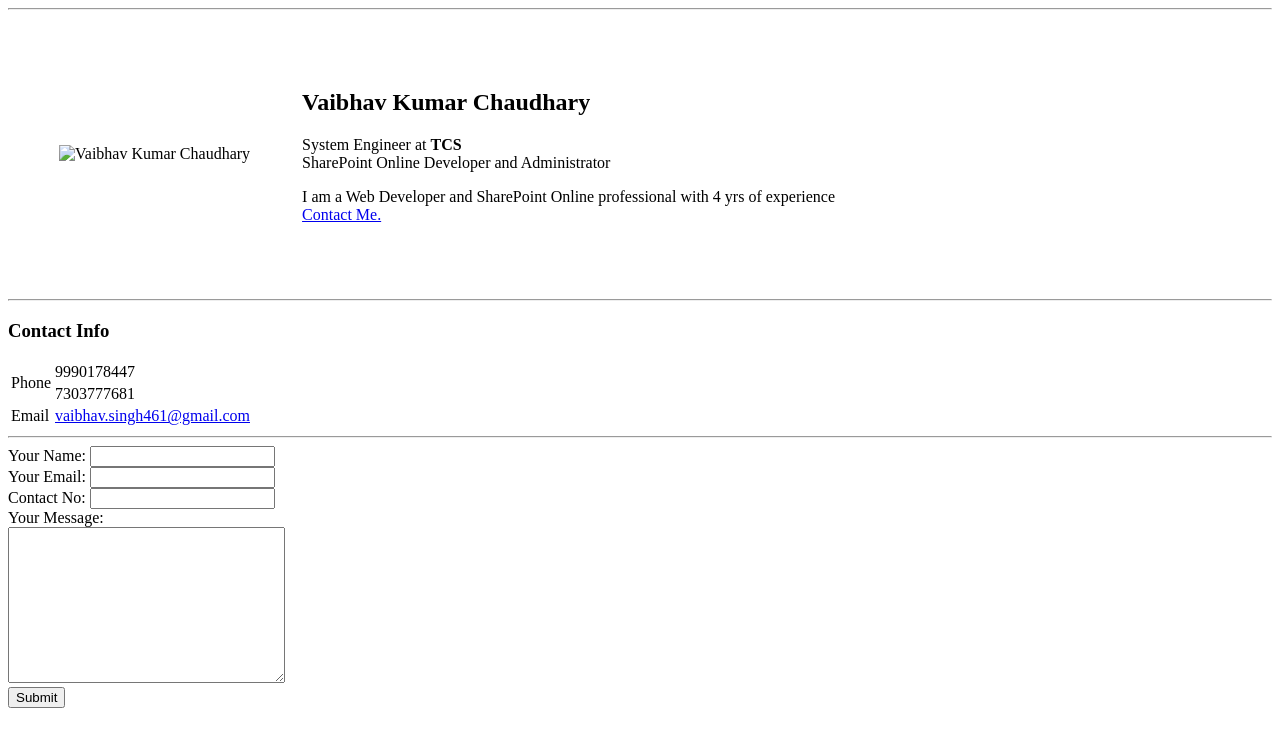
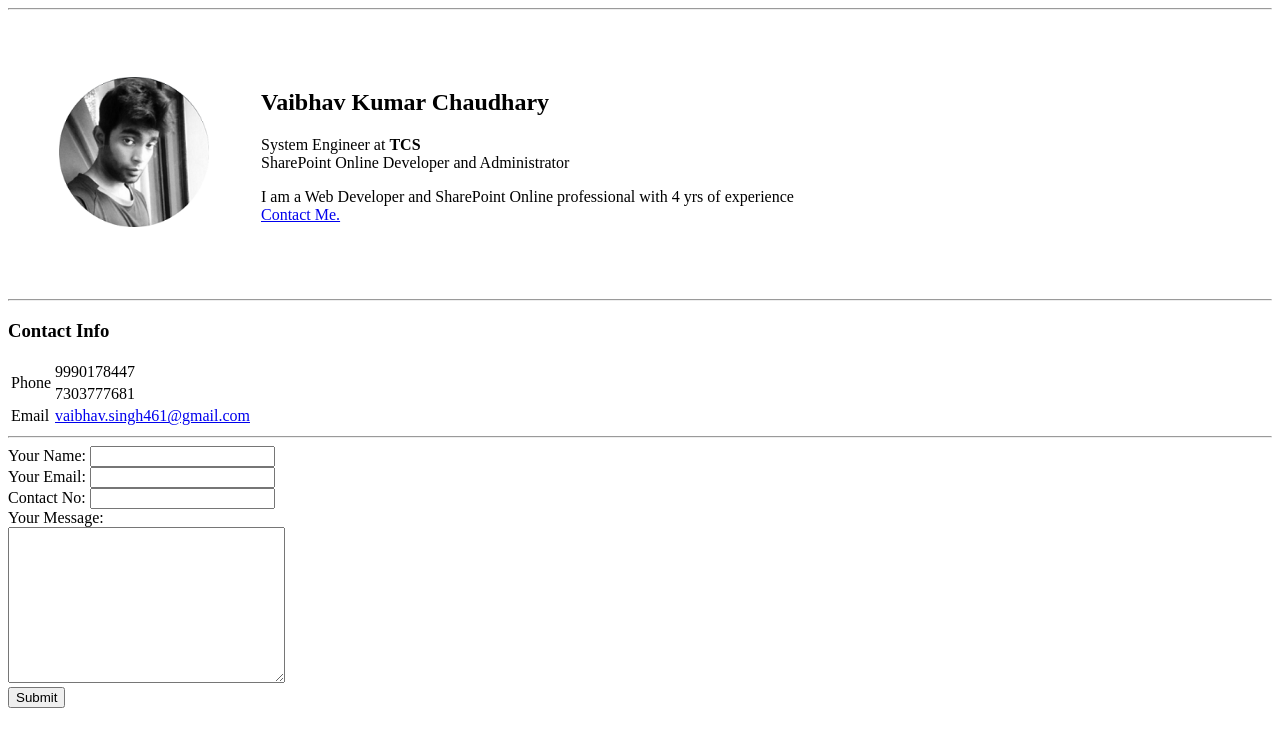
Before and after one commit to irksmbrawler/Personal-Site, a plain HTML site: page Formlink.html in a window 1280 px wide. Drawn offline with Linux system fonts and the light colour scheme.

Commit message:
Update Formlink.html

```diff
--- a/Formlink.html
+++ b/Formlink.html
@@ -10,7 +10,7 @@
     <hr>
     <table cellspacing = "50">
         <tr>
-            <td><img src="images/Vaibhav-modified.png" alt="Vaibhav Kumar Chaudhary" width =150 height=150></td>
+            <td><img src="Vaibhav-modified.png" alt="Vaibhav Kumar Chaudhary" width =150 height=150></td>
             <td><h2>Vaibhav Kumar Chaudhary</h2>
                 <p>System Engineer at <strong>TCS</strong><br>SharePoint Online Developer and Administrator</p>
                 <p>I am a Web Developer and SharePoint Online professional with 4 yrs of experience<br><a href="Formlink.html">Contact Me.</a></p></td>
```
